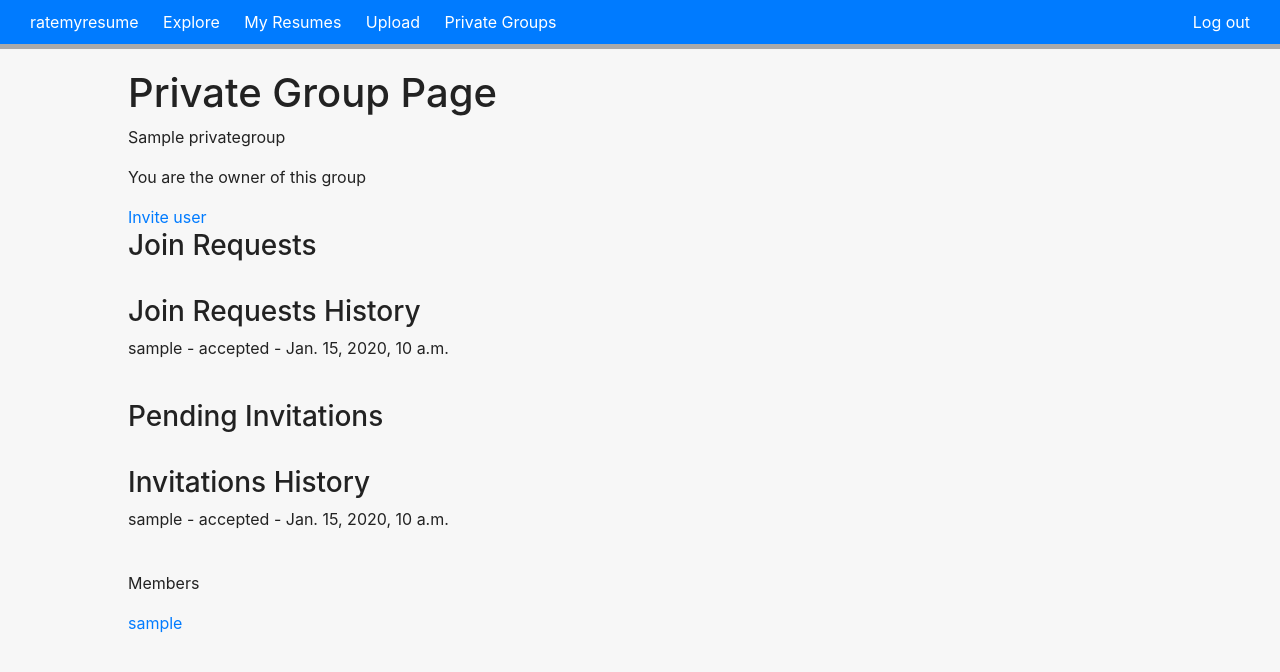
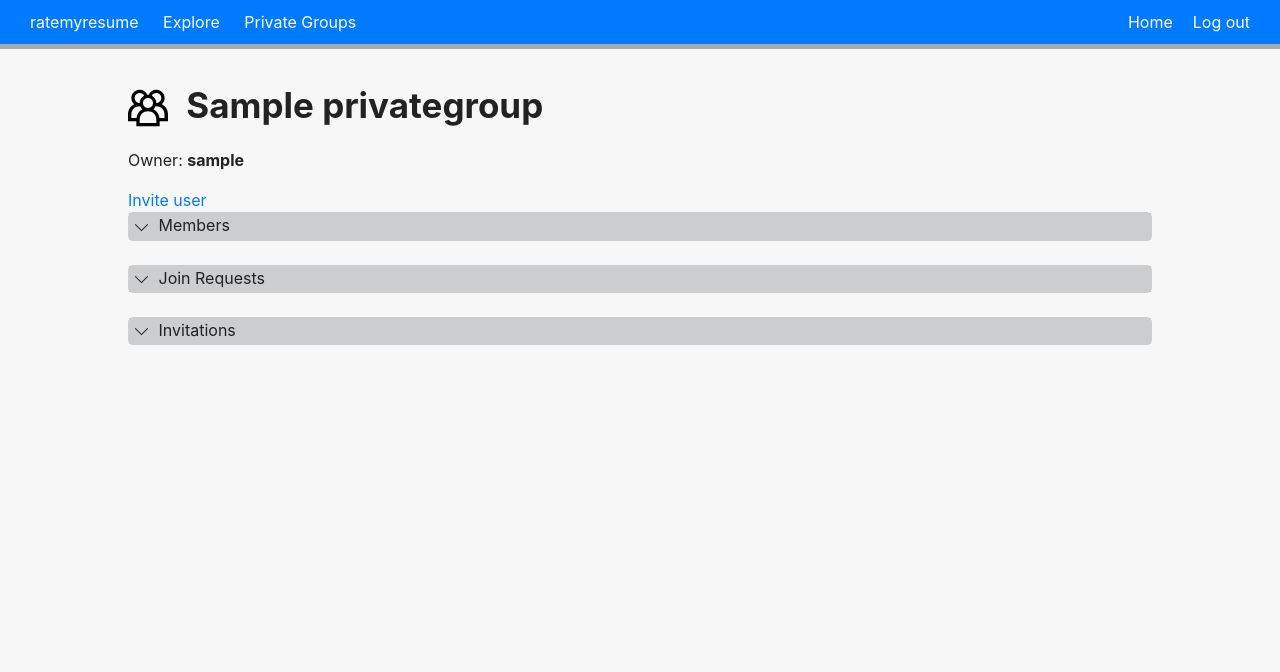
Before and after one commit to zgstumpf/ratemyresume, a Django app: page /group/00000000-0000-0000-0000-000000000001/ in a window 1280 px wide. Shown: the top 672 px of the page. Run offline with Django 5.2, Linux system fonts and the light colour scheme; a user stored in the database is signed in; tables that the repository leaves empty hold one stand-in row (values such as "Sample post"); some libraries are stand-ins or nearby versions.

Commit message:
improvements to group page

```diff
--- /dev/null
+++ b/resumes/static/resumes/grouppage.css
@@ -0,0 +1,16 @@
+.area {
+    border: 1px solid #cccdcf;
+    border-radius: 5px;
+}
+
+.area-header {
+    background-color: #cccdcf;
+}
+.area-header:hover{
+    cursor: pointer;
+}
+
+/* Fixes bug where if a datatables table has only usernames that looked like numbers, datatables would align text right. */
+table.dataTable th.dt-type-numeric,table.dataTable th.dt-type-date,table.dataTable td.dt-type-numeric,table.dataTable td.dt-type-date {
+    text-align: left;
+}
--- /dev/null
+++ b/resumes/static/resumes/grouppage.js
@@ -0,0 +1,28 @@
+document.addEventListener("DOMContentLoaded", () => {
+
+    document.querySelectorAll('table.datatables').forEach(function(table) {
+        new DataTable(table);
+    });
+
+    $("#members-header").click(function(){
+        $("#members-data").slideToggle("fast");
+    });
+
+    $("#join-request-header").click(function(){
+        $("#join-request-data").slideToggle("fast");
+    });
+
+    $("#join-request-history-header").click(function(){
+        $("#join-request-history-data").slideToggle("fast");
+    });
+
+
+    $("#invitation-header").click(function(){
+        $("#invitation-data").slideToggle("fast");
+    });
+
+    $("#invitation-history-header").click(function(){
+        $("#invitation-history-data").slideToggle("fast");
+    });
+
+});
--- a/resumes/static/resumes/user.css
+++ b/resumes/static/resumes/user.css
@@ -7,6 +7,8 @@
     width: 100%;
     display: flex;
     justify-content: left;
+    /* Some spacing between table and 'Upload new' link */
+    margin-top: 10px;
 }
 
 /* table {
--- a/resumes/templates/resumes/grouppage.html
+++ b/resumes/templates/resumes/grouppage.html
@@ -9,15 +9,15 @@
 {% block content %}
 
 
-<h1>Private Group Page</h1>
-<p>{{group.name}}</p>
+<h1 class="page-header">
+    <img src="{% static 'resumes/svg/group.svg' %}" alt="Group icon" height="40px" width="40px" style="margin-right: 10px;">
+    {{group.name}}
+</h1>
 
+<p>Owner: <a href="{% url 'user' group.owner.id %}" class="username-link">{{ group.owner.username }}</a></p>
 {% if isOwner %}
-    <p>You are the owner of this group</p>
     <a href="{% url 'sendinvite' group.id %}">Invite user</a>
-
 {% else %}
-    <p>This group is owned by {{ group.owner.username }}</p>
     {% if not isMember %}
     <form action="{% url 'sendrequest' group.id %}" method="post">
         {% csrf_token %}
@@ -26,10 +26,58 @@
     {% endif %}
 {% endif %}
 
+<div class="area">
+    <div id="members-header" class="area-header">
+        <img src="{% static 'resumes/svg/expand.svg' %}" alt="Expand icon">
+        Members
+    </div>
+    <div id="members-data" style="display:none">
+        {% if group.members.all %}
+        <table class="datatables" style="width: 100%">
+            <thead>
+                <tr>
+                    <th></th> <!-- Username column -->
+                </tr>
+            </thead>
+            <tbody>
+                {% for member in group.members.all %}
+                <tr>
+                    <td>
+                        <a href="{% url 'user' member.id %}" class="username-link">{{member.username}}</a>
+                    </td>
+                </tr>
+                {% endfor %}
+            </tbody>
+        </table>
+        {% else %}
+        <p>No members</p>
+        {% endif %}
+    </div>
+</div>
 
-<h3>Join Requests</h3>
+<br>
+
+<div class="area">
+<div id="join-request-header" class="area-header">
+    <img src="{% static 'resumes/svg/expand.svg' %}" alt="Expand icon">
+    Join Requests
+</div>
+<div id="join-request-data" style="display: none">
+    {% if joinRequestsPending %}
+        <table class="datatables" style="width: 100%">
+            <thead>
+                <tr>
+                    <th>User</th>
+                    <th>Sent</th>
+                    <th></th> <!-- Action column -->
+                </tr>
+            </thead>
+            <tbody>
                 {% for joinRequest in joinRequestsPending %}
-<p>{{joinRequest.user.username}}</p>
+                <tr>
+                    <td>{{ joinRequest.user.username }}</td>
+                    <td>{{ joinRequest.created_at }}</td>
+                    <td>
                         {% if isOwner %}
                         <form action="{% url 'acceptrequest' joinRequest.id %}" method="post">
                             {% csrf_token %}
@@ -40,18 +88,74 @@
                             <button type="submit">Reject</button>
                         </form>
                     {% endif %}
+                    </td>
+                </tr>
+
                 {% endfor %}
+            </tbody>
+        </table>
+    {% else %}
+    <p>No pending join requests</p>
+    {% endif %}
+
+    <div class="area">
+        <div id="join-request-history-header" class="area-header" style="font-style: italic;">
+            <img src="{% static 'resumes/svg/expand.svg' %}" alt="Expand icon">
+            History
+        </div>
+        <div id="join-request-history-data" style="display: none">
+            {% if joinRequestsHistory %}
+            <table class="datatables" style="width:100%">
+                <thead>
+                    <tr>
+                        <th>User</th>
+                        <th>Sent</th>
+                        <th>Action</th>
+                        <th>Action At</th>
+                    </tr>
+                </thead>
+                <tbody>
+                    {% for joinRequest in joinRequestsHistory %}
+                    <tr>
+                        <td>{{ joinRequest.user }}</td>
+                        <td>{{ joinRequest.created_at }}</td>
+                        <td>{{ joinRequest.action}}</td>
+                        <td>{{ joinRequest.action_at }}</td>
+                    </tr>
+                    {% endfor %}
+                </tbody>
+            </table>
+            {% else %}
+            <p>No join request history</p>
+            {% endif %}
+        </div>
+    </div>
+</div>
+</div>
+
 <br>
 
-<h3>Join Requests History</h3>
-{% for joinRequest in joinRequestsHistory %}
-<p>{{ joinRequest.user }} - {{ joinRequest.action}} - {{joinRequest.action_at}}</p>
-{% endfor %}
-
-<br>
-<h3>Pending Invitations</h3>
+<div class="area">
+    <div id="invitation-header" class="area-header">
+        <img src="{% static 'resumes/svg/expand.svg' %}" alt="Expand icon">
+        Invitations
+    </div>
+    <div id="invitation-data" style="display: none">
+        {% if groupInvitesPending %}
+            <table class="datatables" style="width:100%">
+                <thead>
+                    <tr>
+                        <th>User</th>
+                        <th>Sent</th>
+                        <th></th> <!-- Abilities column -->
+                    </tr>
+                </thead>
+                <tbody>
             {% for groupInvite in groupInvitesPending %}
-    <p>{{groupInvite.invitee}}</p>
+            <tr>
+                <td>{{groupInvite.invitee}}</td>
+                <td>{{groupInvite.created_at}}</td>
+                <td>
                     {% if not isOwner %}
                         <p>You have been invited to this group</p>
                         <form action="{% url 'acceptinvite' groupInvite.id %}" method="post">
@@ -63,19 +167,47 @@
                             <button type="submit">Reject</button>
                         </form>
                     {% endif %}
+                </td>
+            </tr>
             {% endfor %}
-<br>
-<h3>Invitations History</h3>
+            </tbody>
+            </table>
+        {% else %}
+        <p>No pending invites</p>
+        {% endif %}
+
+        <div class="area">
+            <div id="invitation-history-header" class="area-header" style="font-style: italic;">
+                <img src="{% static 'resumes/svg/expand.svg' %}" alt="Expand icon">
+                History
+            </div>
+            <div id="invitation-history-data" style="display: none">
+            {% if groupInvitesHistory %}
+            <table class="datatables" style="width:100%">
+                <thead>
+                    <tr>
+                        <th>User</th>
+                        <th>Sent</th>
+                        <th>Action</th>
+                        <th>Action At</th>
+                    </tr>
+                </thead>
+                <tbody>
             {% for groupInvite in groupInvitesHistory %}
-<p>{{groupInvite.invitee}} - {{groupInvite.action}} - {{groupInvite.action_at}}</p>
+            <tr>
+                <td>{{groupInvite.invitee}}</td>
+                <td>{{groupInvite.created_at}}</td>
+                <td>{{groupInvite.action}}</td>
+                <td>{{groupInvite.action_at}}</td>
+            </tr>
             {% endfor %}
-
-
-<br>
-<p>Members</p>
-{% for member in group.members.all %}
-<a href="{% url 'user' member.id %}">{{member.username}}</a>
-{% endfor %}
-
+            </tbody>
+            </table>
+            {% else %}
+            <p>No invitation history</p>
+            {% endif %}
+        </div>
+    </div>
+</div>
 
 {% endblock %}
--- a/resumes/templates/resumes/user.html
+++ b/resumes/templates/resumes/user.html
@@ -16,6 +16,8 @@
 
 
 <h2 class="sub-header">Resumes</h2>
+<a href="{% url 'upload' %}">Upload a new resume</a>
+
 {% if resumes %}
 <div class="table-container">
 <table>
--- a/static/base.css
+++ b/static/base.css
@@ -96,3 +96,13 @@ body {
     color: red;
     font-style: italic;
 }
+
+.username-link {
+    color: inherit;
+    text-decoration: none;
+    font-weight: bold;
+}
+.username-link:hover {
+    color: inherit;
+    text-decoration: underline;
+}
--- a/templates/base.html
+++ b/templates/base.html
@@ -10,6 +10,8 @@
     <link rel="stylesheet" href="https://stackpath.bootstrapcdn.com/bootstrap/4.5.2/css/bootstrap.min.css">
     <script src="https://code.jquery.com/jquery-3.5.1.min.js"></script>
     <script src="https://stackpath.bootstrapcdn.com/bootstrap/4.5.2/js/bootstrap.min.js"></script>
+    <link rel="stylesheet" href="https://cdn.datatables.net/2.0.3/css/dataTables.dataTables.min.css">
+    <script src="https://cdn.datatables.net/2.0.3/js/dataTables.min.js"></script>
 
     {% load static %}
     {% comment %} Site-wide static files {% endcomment %}
@@ -27,10 +29,9 @@
         <a class="nav-element" href="{% url 'index' %}">Explore</a> <!-- Later these 2 will link to separate pages-->
 
         {% if user.is_authenticated %}
-        <a class="nav-element" href="{% url 'user' request.user.id %}">My Resumes</a>
-        <a class="nav-element" href="{% url 'upload' %}">Upload</a>
         <a class="nav-element" href="{% url 'groups' %}">Private Groups</a>
         <a class="nav-element nav-element-right" href="{% url 'logout' %}">Log out</a>
+        <a class="nav-element nav-element-right" href="{% url 'user' request.user.id %}">Home</a>
         {% else %}
         <!-- TODO: I mention Sign up first, but it appears after Log in, likely due to CSS right align property. Can you fix for
         convenience? -->
```
Also changed, not shown: resumes/static/resumes/details.css (+0 -11 lines), resumes/static/resumes/svg/expand.svg (added), resumes/static/resumes/svg/group.svg (added). Lines whose indentation alone changed are shown as unchanged.
